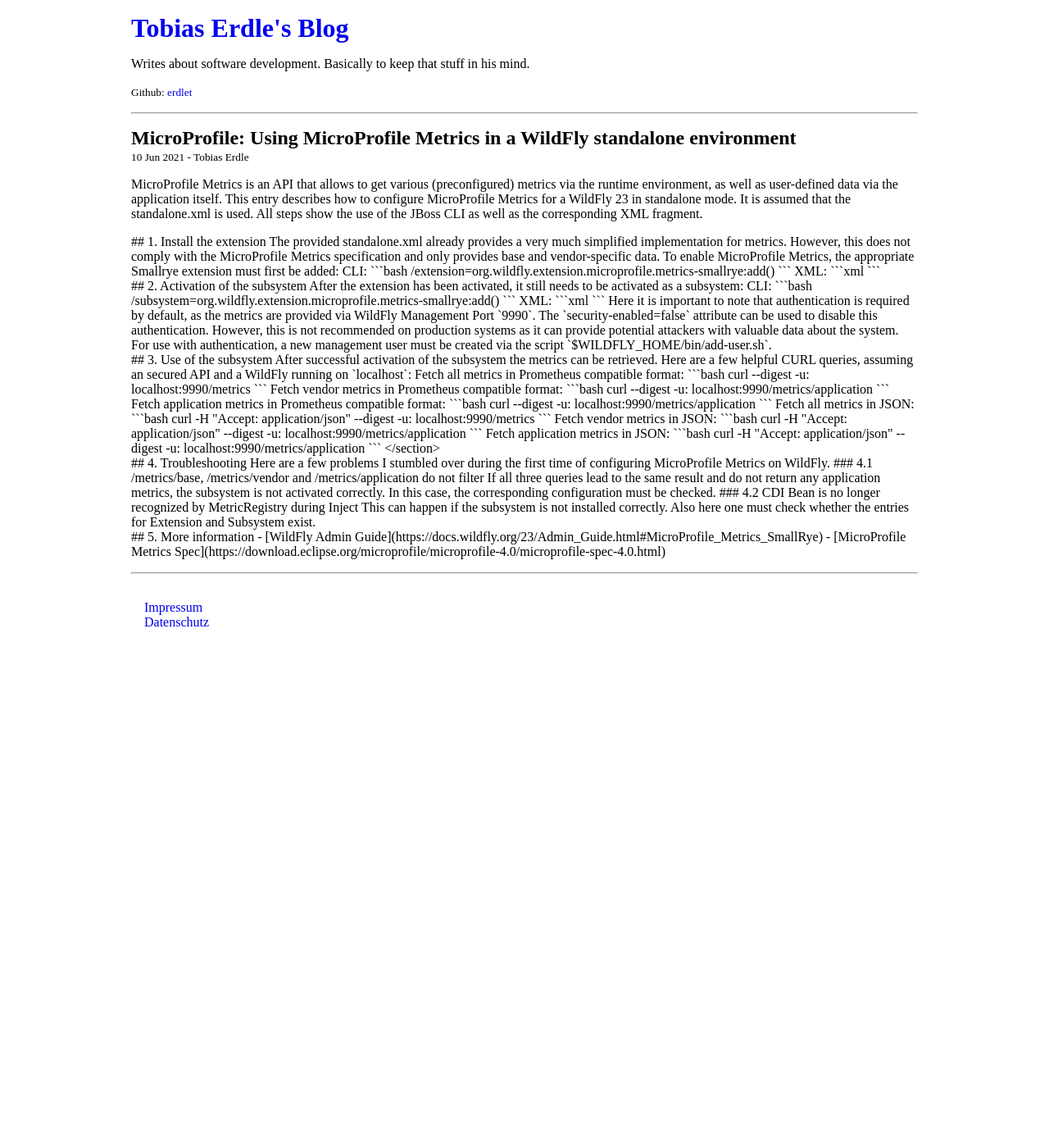
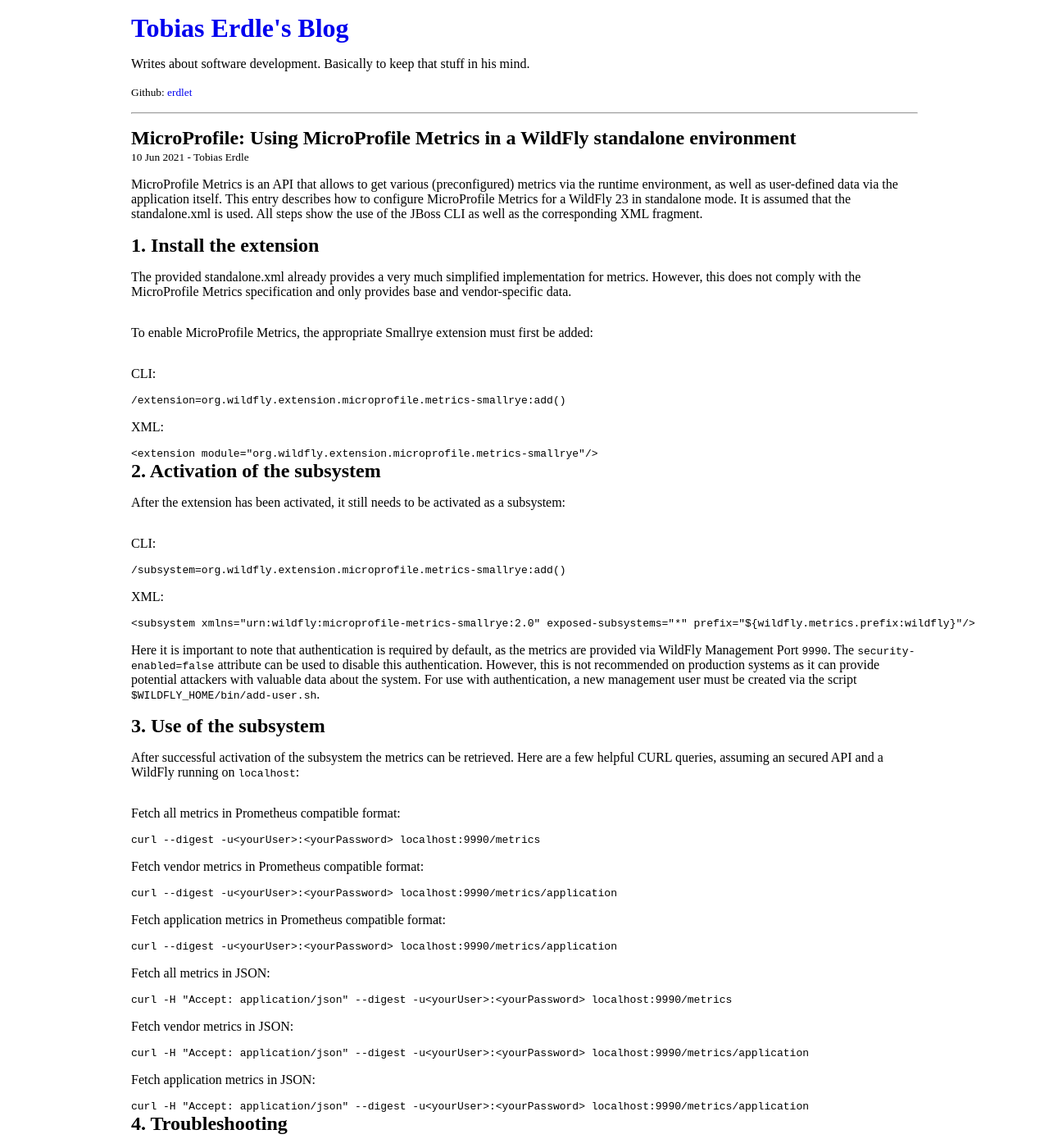
Before and after one commit to erdlet/erdlet.github.io, a Jekyll site: the page built from _posts/2021-06-10-microprofile-metrics-on-wildfly.md, in a window 1280 px wide and 1400 px high. Shown: the whole window at 82% size. Built offline with Jekyll 4.4.1, drawn with Linux system fonts in a browser that asks for light colours; some of the changed text lies outside the part shown.

Commit message:
Revert "Wrap text in sections"
This reverts commit e305d77d635ed25c7728ebbad343b84a394c6977.

````diff
--- a/_posts/2021-06-10-microprofile-metrics-on-wildfly.md
+++ b/_posts/2021-06-10-microprofile-metrics-on-wildfly.md
@@ -8,7 +8,6 @@
 
 MicroProfile Metrics is an API that allows to get various (preconfigured) metrics via the runtime environment, as well as user-defined data via the application itself. This entry describes how to configure MicroProfile Metrics for a WildFly 23 in standalone mode. It is assumed that the standalone.xml is used. All steps show the use of the JBoss CLI as well as the corresponding XML fragment.
 
-<section>
 ## 1. Install the extension
 
 The provided standalone.xml already provides a very much simplified implementation for metrics. However, this does not comply with the MicroProfile Metrics specification and only provides base and vendor-specific data.
@@ -26,9 +25,8 @@
 ```xml
 <extension module="org.wildfly.extension.microprofile.metrics-smallrye"/>
 ```
-</section>
 
-<section>
+
 ## 2. Activation of the subsystem
 
 After the extension has been activated, it still needs to be activated as a subsystem:
@@ -44,9 +42,7 @@
 ```
 
 Here it is important to note that authentication is required by default, as the metrics are provided via WildFly Management Port `9990`. The `security-enabled=false` attribute can be used to disable this authentication. However, this is not recommended on production systems as it can provide potential attackers with valuable data about the system. For use with authentication, a new management user must be created via the script `$WILDFLY_HOME/bin/add-user.sh`.
-</section>
 
-<section>
 ## 3. Use of the subsystem
 
 After successful activation of the subsystem the metrics can be retrieved. Here are a few helpful CURL queries, assuming an secured API and a WildFly running on `localhost`:
@@ -86,9 +82,7 @@
 ```bash
 curl -H "Accept: application/json" --digest -u<yourUser>:<yourPassword> localhost:9990/metrics/application
 ```
-</section>
 
-<section>
 ## 4. Troubleshooting
 
 Here are a few problems I stumbled over during the first time of configuring MicroProfile Metrics on WildFly.
@@ -98,12 +92,8 @@
 
 ### 4.2 CDI Bean is no longer recognized by MetricRegistry during Inject
 This can happen if the subsystem is not installed correctly. Also here one must check whether the entries for Extension and Subsystem exist.
-</section>
-
-<section>
 
 ## 5. More information
 
 - [WildFly Admin Guide](https://docs.wildfly.org/23/Admin_Guide.html#MicroProfile_Metrics_SmallRye)
 - [MicroProfile Metrics Spec](https://download.eclipse.org/microprofile/microprofile-4.0/microprofile-spec-4.0.html)
-</section>
````
